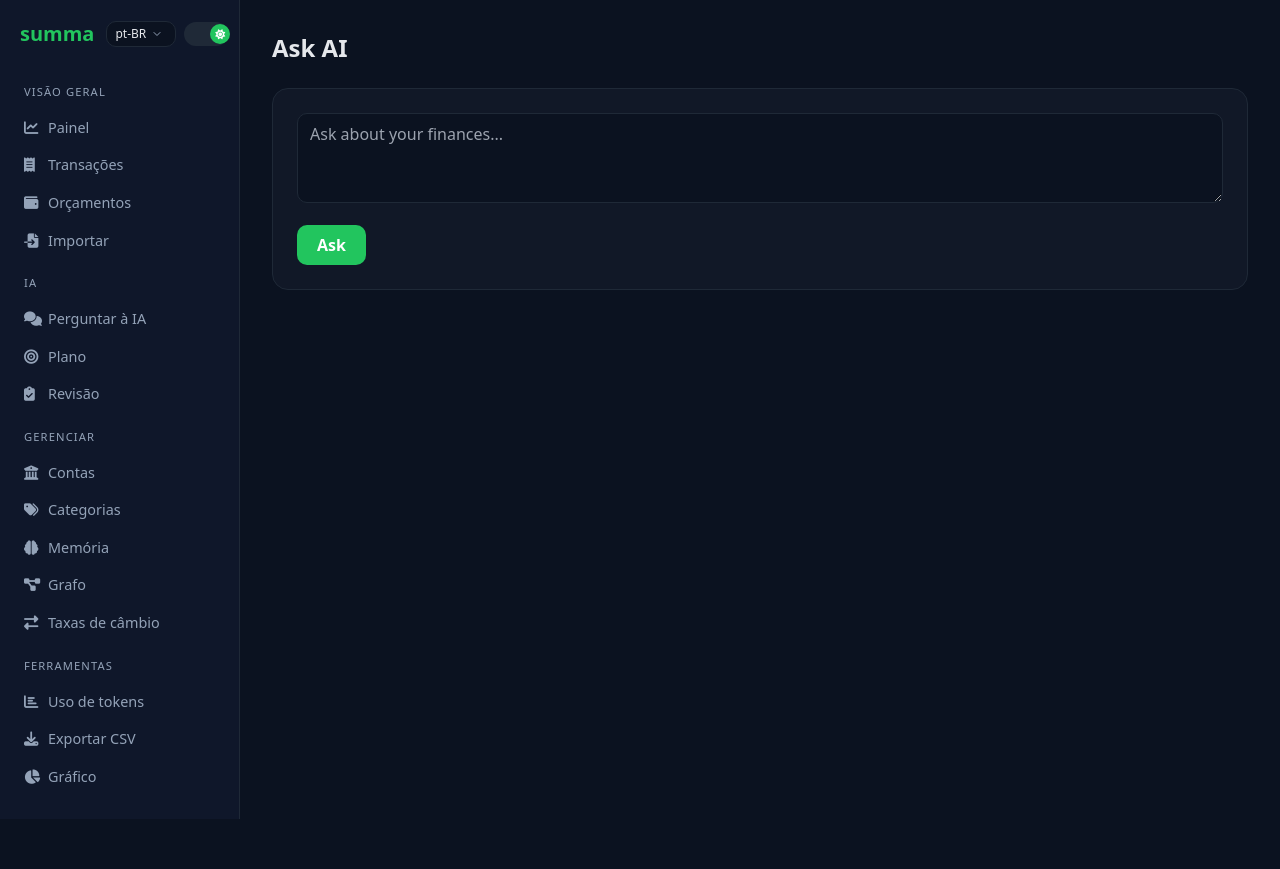
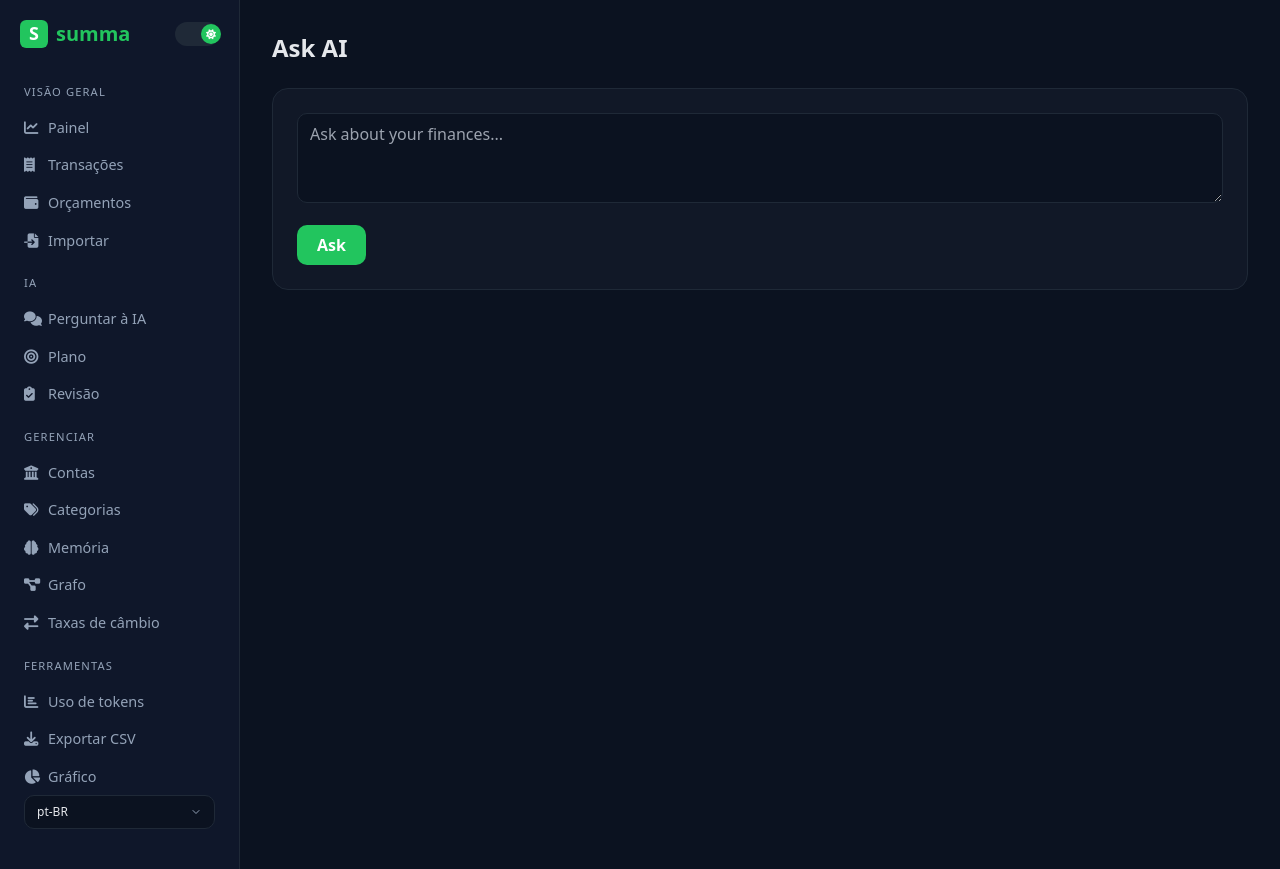
Before and after one commit to alesima/summa, a FastAPI app: page /ask in a window 1280 px wide. Before the commit the page ends 819 px from the top, so only its background shows below. Run offline with FastAPI, Linux system fonts and the light colour scheme; data comes from the database, SQL or seed files in the repository; data that the repository does not hold is empty; some libraries are stand-ins or nearby versions.

Commit message:
style: logo (icon+text), move language selector out of logo row

```diff
--- a/src/summa/web/templates/base.html
+++ b/src/summa/web/templates/base.html
@@ -48,11 +48,13 @@
   <!-- Sidebar -->
   <aside class="w-60 shrink-0 border-r hidden md:block" style="background: var(--sidebar); border-color: var(--border);">
     <div class="p-5 flex items-center justify-between gap-3">
+      <div class="flex items-center gap-2">
+        <svg width="28" height="28" viewBox="0 0 100 100" xmlns="http://www.w3.org/2000/svg">
+          <rect width="100" height="100" rx="22" fill="#22c55e"/>
+          <text x="50" y="72" font-size="64" text-anchor="middle" fill="white" font-family="system-ui,sans-serif" font-weight="800">S</text>
+        </svg>
         <span class="text-xl font-bold" style="color: var(--accent);">summa</span>
-      <div class="flex items-center gap-2">
-        <select onchange="window.location='/set-lang?lang='+this.value" class="inp text-xs" style="width:auto; padding:0.25rem 1.8rem 0.25rem 0.5rem;">
-          {% for l in available_languages() %}<option value="{{ l }}" {% if l==lang %}selected{% endif %}>{{ l }}</option>{% endfor %}
-        </select>
+      </div>
       <button onclick="toggleTheme()" aria-label="Toggle theme"
         class="relative w-11 h-6 rounded-full transition-colors duration-300 focus:outline-none shrink-0"
         style="background: var(--border);">
@@ -61,7 +63,6 @@
           <i id="theme-icon" class="fas fa-sun"></i>
         </span>
       </button>
-      </div>
     </div>
     <nav class="px-3 pb-6">
       <div class="section-title">{{ t("overview") }}</div>
@@ -83,11 +84,22 @@
       <a href="/usage" class="nav-link"><i class="fas fa-chart-bar mr-2 w-4"></i>{{ t("usage") }}</a>
       <a href="/export" class="nav-link"><i class="fas fa-download mr-2 w-4"></i>{{ t("export_csv") }}</a>
       <a href="/chart" class="nav-link"><i class="fas fa-chart-pie mr-2 w-4"></i>{{ t("chart") }}</a>
+    <div class="px-3 pb-4">
+      <select onchange="window.location='/set-lang?lang='+this.value" class="inp text-xs w-full">
+        {% for l in available_languages() %}<option value="{{ l }}" {% if l==lang %}selected{% endif %}>{{ l }}</option>{% endfor %}
+      </select>
+    </div>
     </nav>
   </aside>
   <!-- Mobile header -->
   <div class="md:hidden fixed top-0 left-0 right-0 z-20 border-b px-4 py-3 flex items-center justify-between" style="background: var(--card); border-color: var(--border);">
+    <div class="flex items-center gap-2">
+      <svg width="22" height="22" viewBox="0 0 100 100" xmlns="http://www.w3.org/2000/svg">
+        <rect width="100" height="100" rx="22" fill="#22c55e"/>
+        <text x="50" y="72" font-size="64" text-anchor="middle" fill="white" font-family="system-ui,sans-serif" font-weight="800">S</text>
+      </svg>
       <span class="text-lg font-bold" style="color: var(--accent);">summa</span>
+    </div>
     <button onclick="toggleTheme()" aria-label="Toggle theme"
       class="relative w-12 h-6 rounded-full transition-colors duration-300 focus:outline-none"
       style="background: var(--border);">
```
Lines whose indentation alone changed are shown as unchanged.
